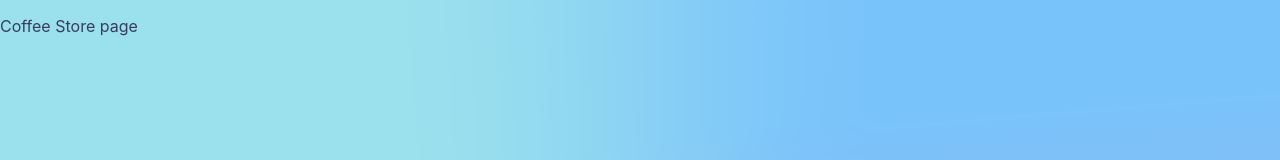
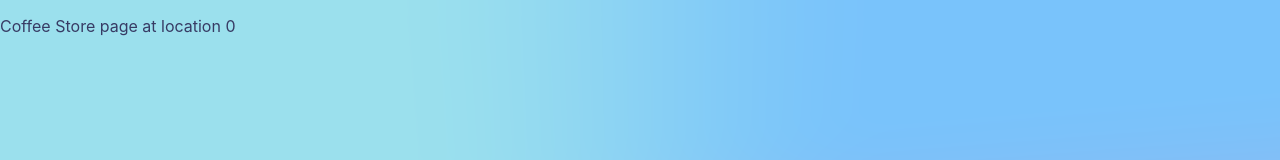
Before and after one commit to omkaradhali/discover-coffee-stores, a Next.js app: page /coffee-store/0 in a window 1280 px wide. Shown: the top 160 px of the page. Built offline with nearby package versions, Linux system fonts and the light colour scheme.

Commit message:
adding dynamic routes

```diff
--- a/pages/coffee-store/[id].js
+++ b/pages/coffee-store/[id].js
@@ -1,10 +1,14 @@
 import React from 'react';
-
+import { useRouter } from 'next/router';
 
 const CoffeeStore = () => {
+
+  const router = useRouter()
+
+  console.log(router.query.id)
   return (
     <div>
-      <p>Coffee Store page</p>
+      <p>Coffee Store page at location {router.query.id}</p>
     </div>
   )
 }
```
